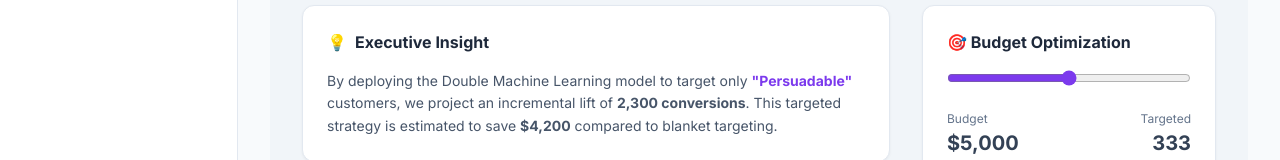
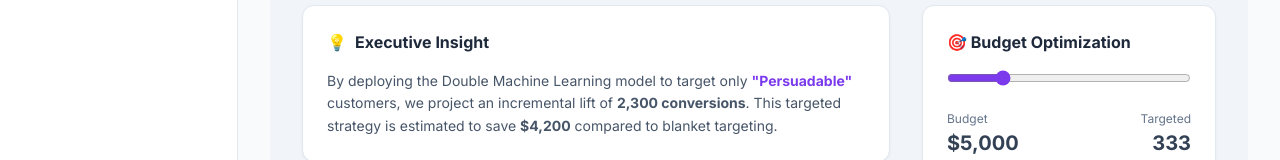
Before and after one commit to ultriti/Dynamic-Pricing-via-Double-Machine-Learning, a React (Vite) app in the folder frontend/: page / in a window 1280 px wide. Shown: the part 447-607 px from the top of the page. Built offline with nearby package versions, Linux system fonts and the light colour scheme; no server answers.

Commit message:
feat: Implemented interactive state logic for Budget Optimization slider

```diff
--- a/frontend/src/EDAPage/EDAPage.jsx
+++ b/frontend/src/EDAPage/EDAPage.jsx
@@ -152,6 +152,8 @@ function EDAPage() {
     setOverviewError(null);
     setReady(false);
     loadOverview();
+    const [budget, setBudget] = useState(5000);
+    const [targeted, setTargeted] = useState(333);
   };
 
   return (
@@ -306,4 +308,4 @@ function EDAPage() {
   );
 }
 
-        export default EDAPage;
+export default EDAPage;
--- a/frontend/src/HomePage/HomePage.jsx
+++ b/frontend/src/HomePage/HomePage.jsx
@@ -20,6 +20,8 @@ import StatCard from "../components/StatCard";
 import { fetchDatasetSummary, getApiErrorMessage } from "../services/api";
 
 function HomePage() {
+  const [mockBudget, setMockBudget] = useState(5000);
+  const [mockTargeted, setMockTargeted] = useState(333);
   const [summary, setSummary] = useState(null);
   const [loading, setLoading] = useState(true);
   const [error, setError] = useState(null);
@@ -154,10 +156,22 @@ function HomePage() {
             {/* Budget Slider Placeholder */}
             <div style={{ backgroundColor: '#ffffff', padding: '24px', borderRadius: '12px', border: '1px solid #e2e8f0', boxShadow: '0 1px 3px rgba(0,0,0,0.05)' }}>
               <h3 style={{ margin: '0 0 16px 0', fontSize: '16px', fontWeight: '700', color: '#1e293b' }}>🎯 Budget Optimization</h3>
-              <input type="range" min="1000" max="20000" style={{ width: '100%', accentColor: '#7c3aed' }} />
+              <input
+                type="range"
+                min="1000"
+                max="20000"
+                step="500"
+                value={mockBudget}
+                onChange={(e) => {
+                  const newBudget = parseInt(e.target.value);
+                  setMockBudget(newBudget);
+                  setMockTargeted(Math.floor(newBudget / 15));
+                }}
+                style={{ width: '100%', accentColor: '#7c3aed', cursor: 'pointer' }}
+              />
               <div style={{ display: 'flex', justifyContent: 'space-between', marginTop: '16px' }}>
-                <div><span style={{ fontSize: '12px', color: '#64748b' }}>Budget</span><br /><strong style={{ fontSize: '20px' }}>$5,000</strong></div>
-                <div style={{ textAlign: 'right' }}><span style={{ fontSize: '12px', color: '#64748b' }}>Targeted</span><br /><strong style={{ fontSize: '20px' }}>333</strong></div>
+                <div><span style={{ fontSize: '12px', color: '#64748b' }}>Budget</span><br /><strong style={{ fontSize: '20px' }}>${mockBudget.toLocaleString()}</strong></div>
+                <div style={{ textAlign: 'right' }}><span style={{ fontSize: '12px', color: '#64748b' }}>Targeted</span><br /><strong style={{ fontSize: '20px' }}>{mockTargeted.toLocaleString()}</strong></div>
               </div>
             </div>
 
```
